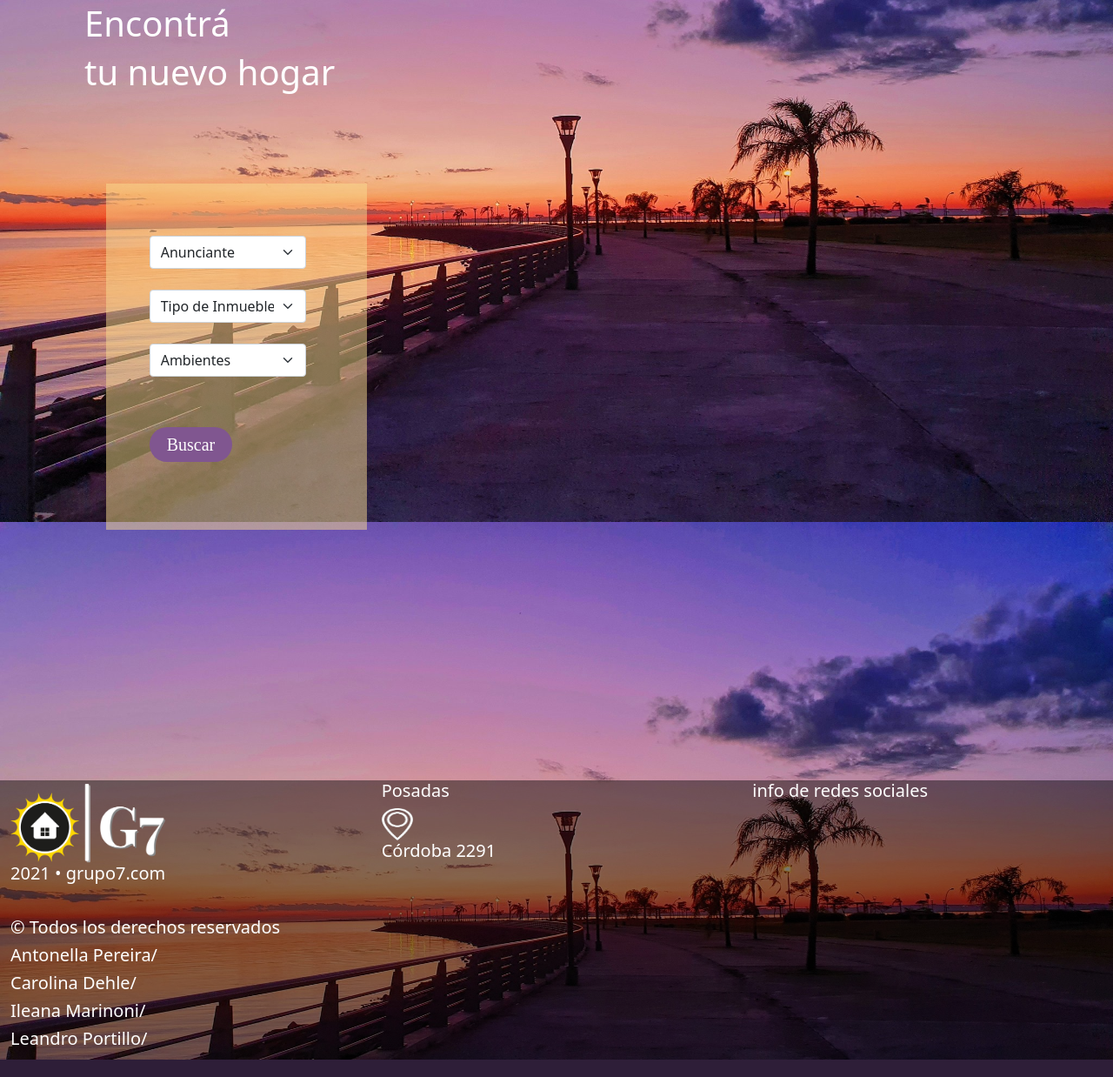
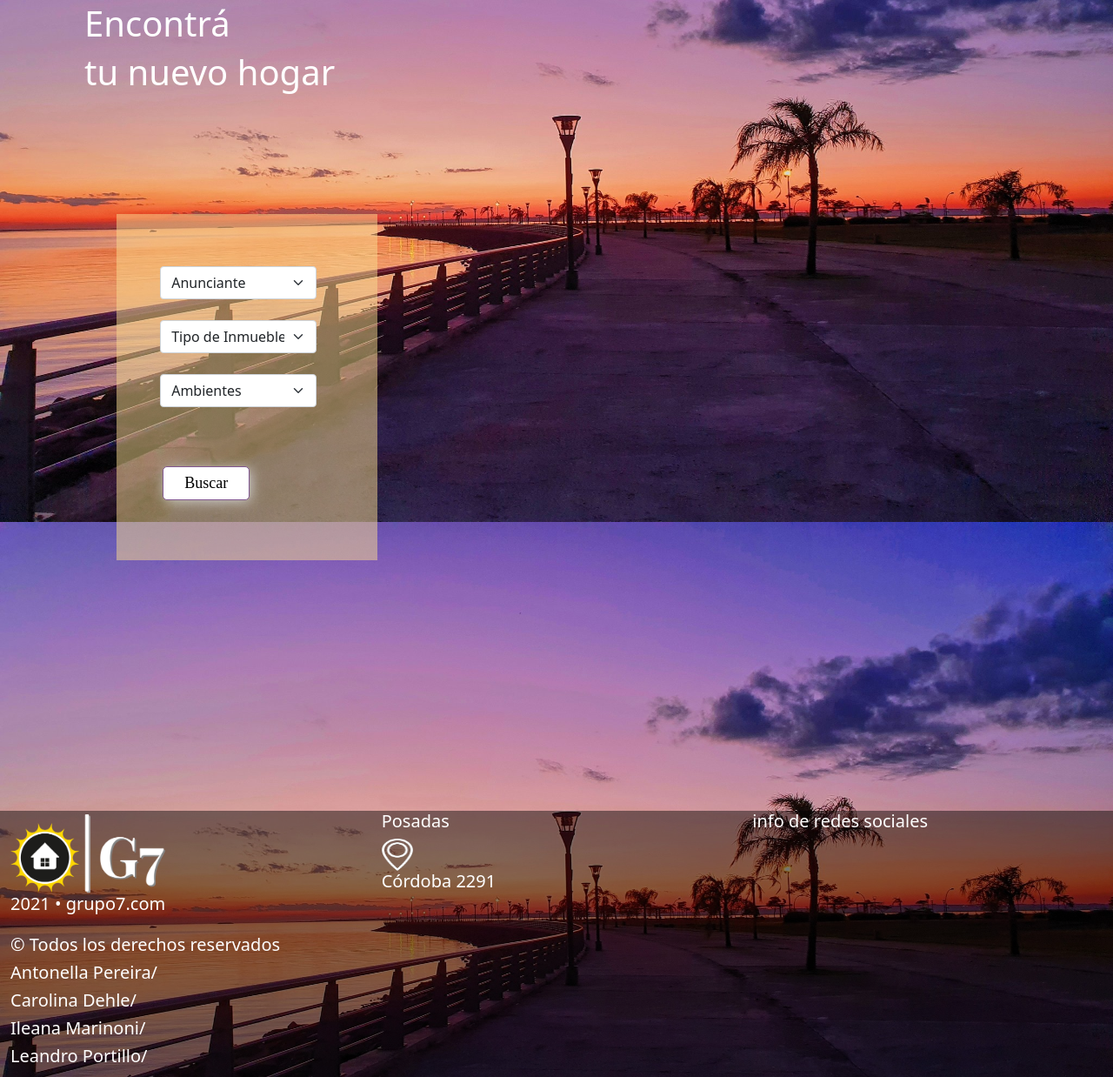
Before and after one commit to car0s0ad/proyecto-final, a PHP site: page / in a window 1280 px wide. Shown: the part 200-1438 px from the top of the page at 87% size. Run offline with PHP 8.4, Linux system fonts and the light colour scheme; some libraries are stand-ins or nearby versions; some web fonts are replaced.

Commit message:
botoncito

```diff
--- a/estilos.css
+++ b/estilos.css
@@ -3,7 +3,8 @@
     src: url('Fuentes\Mukta-Regular.ttf') format('truetype');
   }
 footer{
-    font-size: 20px;
+    font-size: 10px;
+    background-color:rgba(0, 0, 0, 0.45);
  }
 
 body{
@@ -22,10 +23,6 @@
 h5{
     font-size: 10px;
     color:white;
-}
-
-footer{
-    background-color:rgba(0, 0, 0, 0.45);
 }
 
 .navbar-custom {
@@ -67,14 +64,38 @@
     border-radius: 25px;
 }
 
-.select{
-    background:#FCE45C;
+  input[type="submit"] {
+    margin: 10px 0 10px 3px;
+    width: 100px;
+    padding: 5px;
+    font-size: 18px;
+
+    cursor: pointer;
+    border: 1px solid #805690;
+    background: #ffffff;
+    border-radius: 5px;
+    box-shadow: 2px 2px 15px #ccc;
+    transition: 150ms linear all;
+    font-family: Mukta;
+  }
+
+  input[type="submit"]:hover {
+    background: #805690;
+  }
+
+  input[type="submit"]:focus, input[type="submit"]:active {
+    outline: none;
+  }
+
+  .justwrap {
+    margin-bottom: 50px;
+  }
+
+  form {
+    margin: 35px 15px 0;
+  }
 
 
-
-
-
-}
 .bloque1{
     margin:90px;
 
--- a/index.php
+++ b/index.php
@@ -12,7 +12,7 @@
             </div>
         </section>
 
-
+  <form method="get">
     <section class= "offset-md-1 col-md-5 mr-md-6">
     <div class="recuadrito">
       <div class="row">
@@ -57,11 +57,13 @@
       <br>
       <div class="row col-5">
       <div class="container-fluid justify-content-center">
-        <a class="botoncito" href="#">Buscar <i class="las la-angle-right"></i></a>
+        <input type="submit" value="Buscar" href="#"></a>
       </div>
       </div>
       </div>
     </section>
+</form>
+
 
 <br>
 <br>
```
